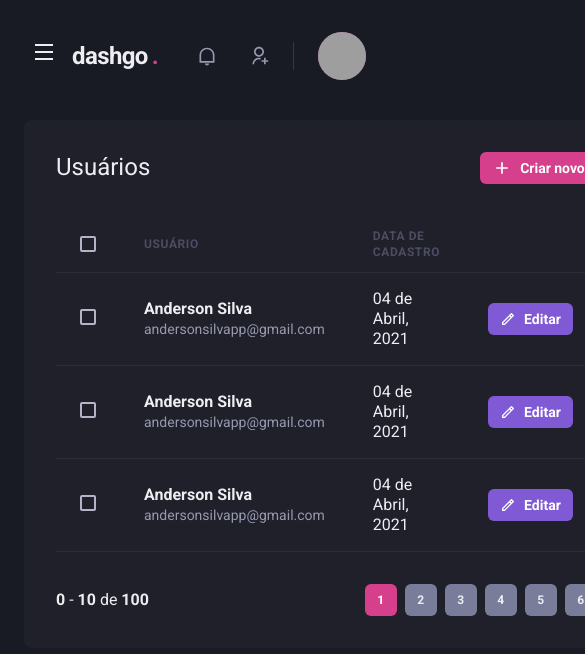
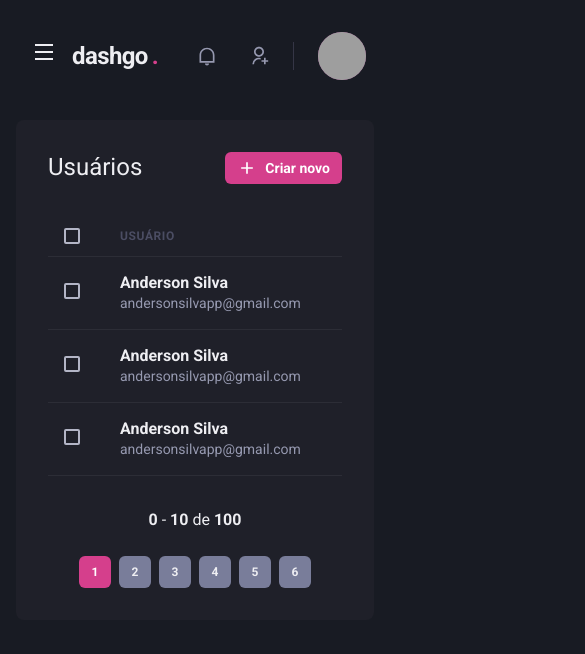
Before and after one commit to andersonsilvapp/dashgo, a Next.js app: page /users in a window 390 px wide. Shown: the top 654 px of the page, 585 px wide, since content can reach past the window. Built offline with nearby package versions, Linux system fonts and the light colour scheme; grey boxes are pictures that could not be loaded.

Commit message:
responsive: user list & pagination configured

```diff
--- a/src/components/Pagination/index.tsx
+++ b/src/components/Pagination/index.tsx
@@ -4,7 +4,7 @@ import { PaginationItem } from "./PaginationItem";
 export function Pagination() {
   return (
     <Stack
-      direction="row"
+      direction={["column", "row"]}
       mt="8"
       justify="space-between"
       align="center"
--- a/src/pages/users/index.tsx
+++ b/src/pages/users/index.tsx
@@ -12,6 +12,7 @@ import {
   Thead,
   Tr,
   Text,
+  useBreakpointValue,
 } from "@chakra-ui/react";
 import { RiAddLine, RiPencilLine } from "react-icons/ri";
 import { Header } from "../../components/Header";
@@ -19,11 +20,16 @@ import { Pagination } from "../../components/Pagination";
 import { Sidebar } from "../../components/Sidebar";
 
 export default function UserList() {
+  const isWideVersion = useBreakpointValue({
+    base: false,
+    lg: true,
+  })
+
   return (
     <Box>
       <Header />
 
-      <Flex w="100%" my="6" maxWidth={1480} max="auto" px="6">
+      <Flex w="100%" my="6" maxWidth={1480} max="auto" px={["4", "4", "6"]}>
         <Sidebar />
 
         <Box flex="1" borderRadius={8} bg="gray.800" p="8">
@@ -46,17 +52,16 @@ export default function UserList() {
           <Table colorScheme="whiteAlpha">
             <Thead>
               <Tr>
-                <Th px="6" color="gray.300" width="8">
+                <Th px={["4", "4", "6"]} color="gray.300" width="8">
                   <Checkbox colorScheme="pink" />
                 </Th>
                 <Th>Usuário</Th>
-                <Th>Data de cadastro</Th>
-                <Th width="8"></Th>
+                { isWideVersion && <Th>Data de cadastro</Th> }
               </Tr>
             </Thead>
             <Tbody>
               <Tr>
-                <Td px="6">
+                <Td px={["4", "4", "6"]}>
                   <Checkbox colorScheme="pink" />
                 </Td>
                 <Td>
@@ -67,21 +72,10 @@ export default function UserList() {
                     </Text>
                   </Box>
                 </Td>
-                <Td>04 de Abril, 2021</Td>
-                <Td>
-                  <Button
-                    as="a"
-                    size="sm"
-                    fontSize="sm"
-                    colorScheme="purple"
-                    leftIcon={<Icon as={RiPencilLine} fontSize="16" />}
-                  >
-                    Editar
-                  </Button>
-                </Td>
+                { isWideVersion && <Td>04 de Abril, 2021</Td>}
               </Tr>
               <Tr>
-                <Td px="6">
+                <Td px={["4", "4", "6"]}>
                   <Checkbox colorScheme="pink" />
                 </Td>
                 <Td>
@@ -92,21 +86,10 @@ export default function UserList() {
                     </Text>
                   </Box>
                 </Td>
-                <Td>04 de Abril, 2021</Td>
-                <Td>
-                  <Button
-                    as="a"
-                    size="sm"
-                    fontSize="sm"
-                    colorScheme="purple"
-                    leftIcon={<Icon as={RiPencilLine} fontSize="16" />}
-                  >
-                    Editar
-                  </Button>
-                </Td>
+                { isWideVersion && <Td>04 de Abril, 2021</Td>}
               </Tr>
               <Tr>
-                <Td px="6">
+                <Td px={["4", "4", "6"]}>
                   <Checkbox colorScheme="pink" />
                 </Td>
                 <Td>
@@ -117,18 +100,7 @@ export default function UserList() {
                     </Text>
                   </Box>
                 </Td>
-                <Td>04 de Abril, 2021</Td>
-                <Td>
-                  <Button
-                    as="a"
-                    size="sm"
-                    fontSize="sm"
-                    colorScheme="purple"
-                    leftIcon={<Icon as={RiPencilLine} fontSize="16" />}
-                  >
-                    Editar
-                  </Button>
-                </Td>
+                { isWideVersion && <Td>04 de Abril, 2021</Td>}
               </Tr>
             </Tbody>
           </Table>
```
